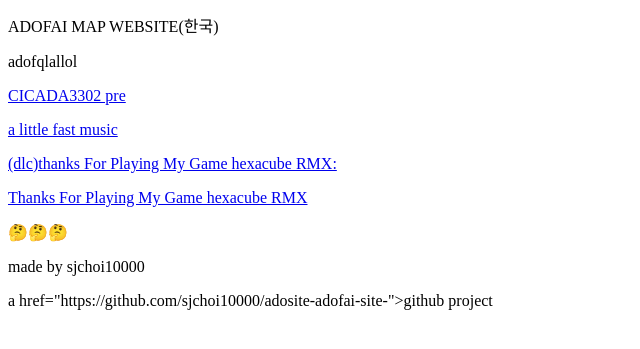
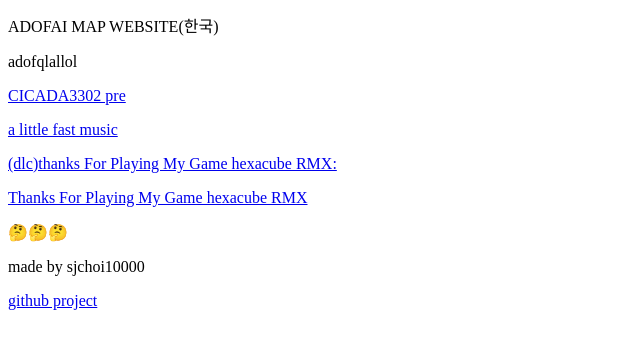
Before and after one commit to sc1l/adosite-adofai-site-, a plain HTML site: page index.html in a window 1280 px wide. Shown: the part 95-444 px from the top of the page, without its empty margins (0-640 px from the left). Drawn offline with Linux system fonts and the light colour scheme.

Commit message:
Update index.html

```diff
--- a/index.html
+++ b/index.html
@@ -8,4 +8,4 @@
 </a>
 <p>🤔🤔🤔</p>
 <p>made by sjchoi10000</p>
-<p>a href="https://github.com/sjchoi10000/adosite-adofai-site-">github project</a></p>
+<p><a href="https://github.com/sjchoi10000/adosite-adofai-site-">github project</a></p>
```
